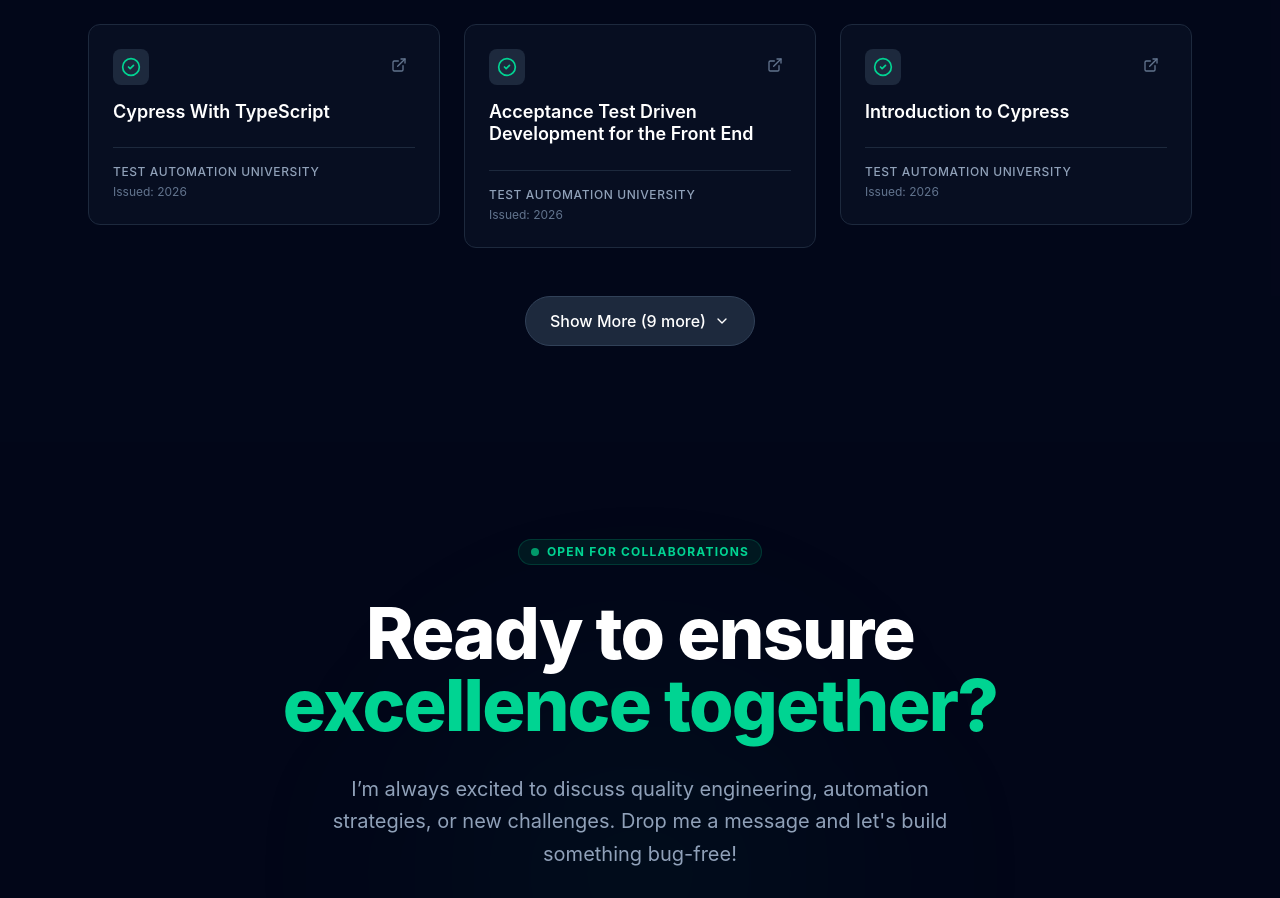
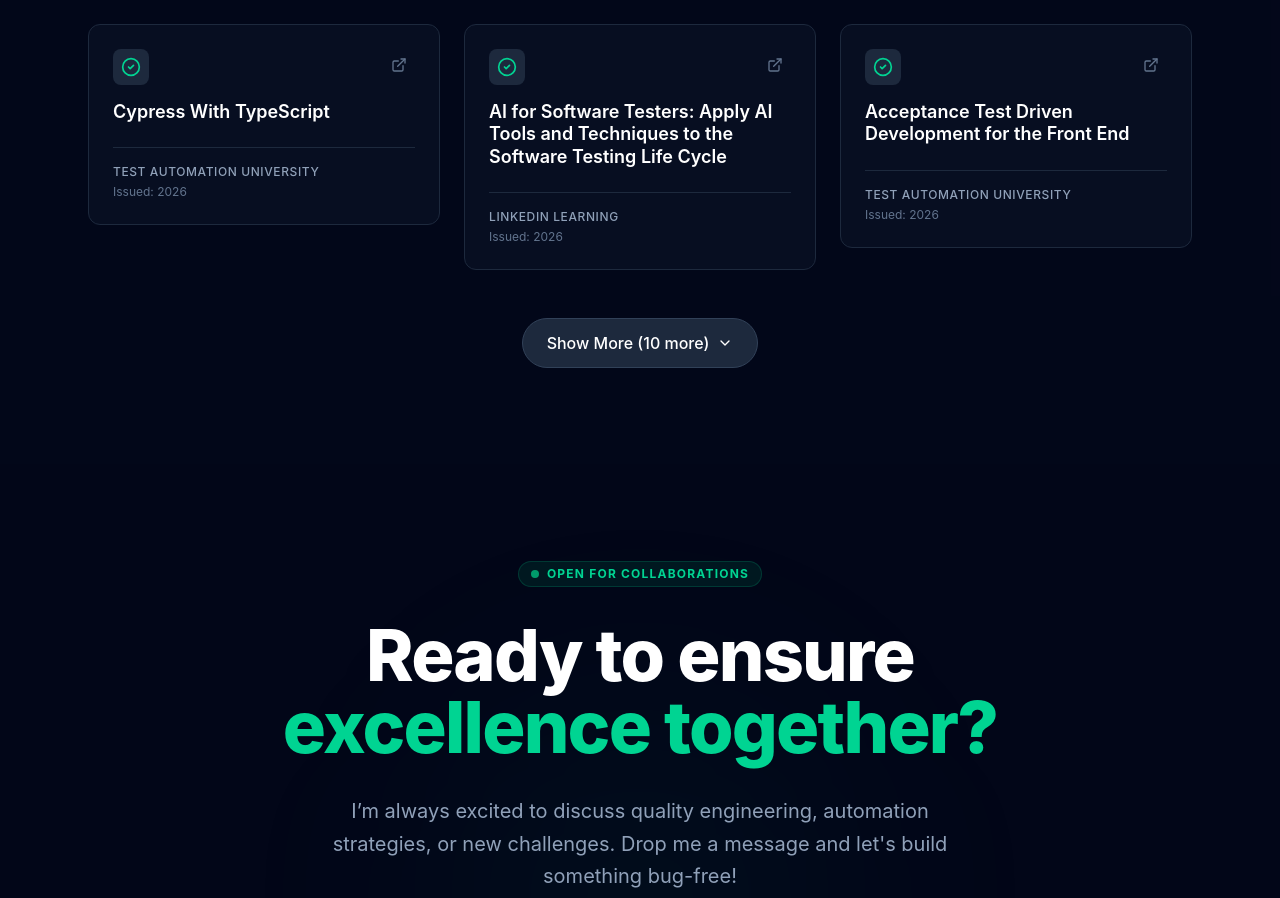
Before and after one commit to YashLekamge/my-portfolio, a React (Vite) app: page / in a window 1280 px wide. Shown: the part 3261-4159 px from the top of the page. Built offline with nearby package versions, Linux system fonts and the light colour scheme.

Commit message:
Add New Certification

```diff
--- a/src/components/Certifications.jsx
+++ b/src/components/Certifications.jsx
@@ -34,6 +34,12 @@ const Certifications = () => {
         issuer: "Test Automation University",
         date: "2026",
         link: "https://drive.google.com/file/d/1byIq-BB0D4OjVYw6spQtuLmj1s9V9pNq/view?usp=sharing",
+      },
+      {
+        title: "AI for Software Testers: Apply AI Tools and Techniques to the Software Testing Life Cycle",
+        issuer: "LinkedIn Learning",
+        date: "2026",
+        link: "https://drive.google.com/file/d/1lh4NUZ34V137qlFuKj_aszRSUo7jQWlF/view?usp=sharing",
       },
        {
         title: "Acceptance Test Driven Development for the Front End",
```
Also changed, not shown: 1 other file (tests, documents, lock files or other folders).
